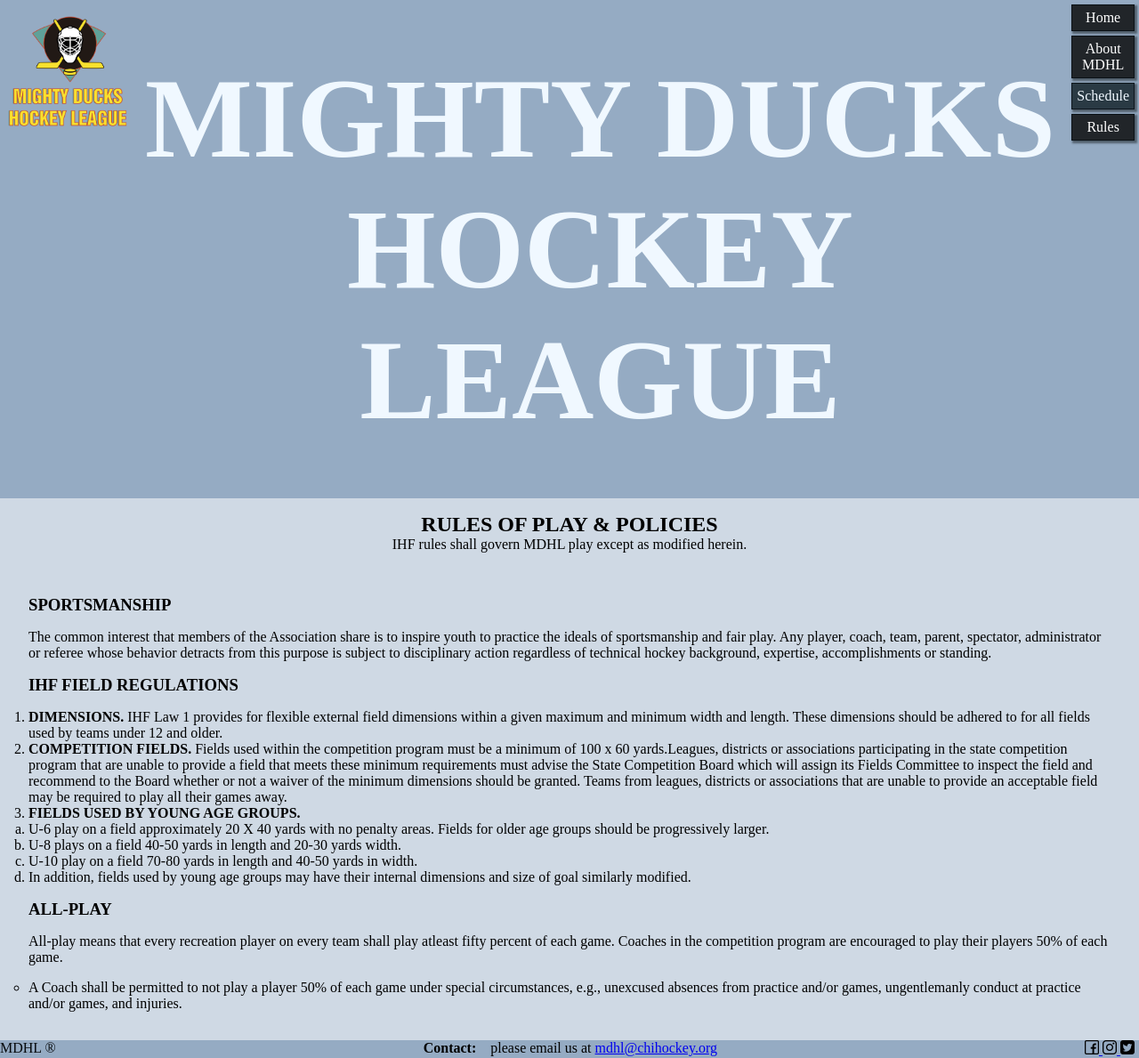
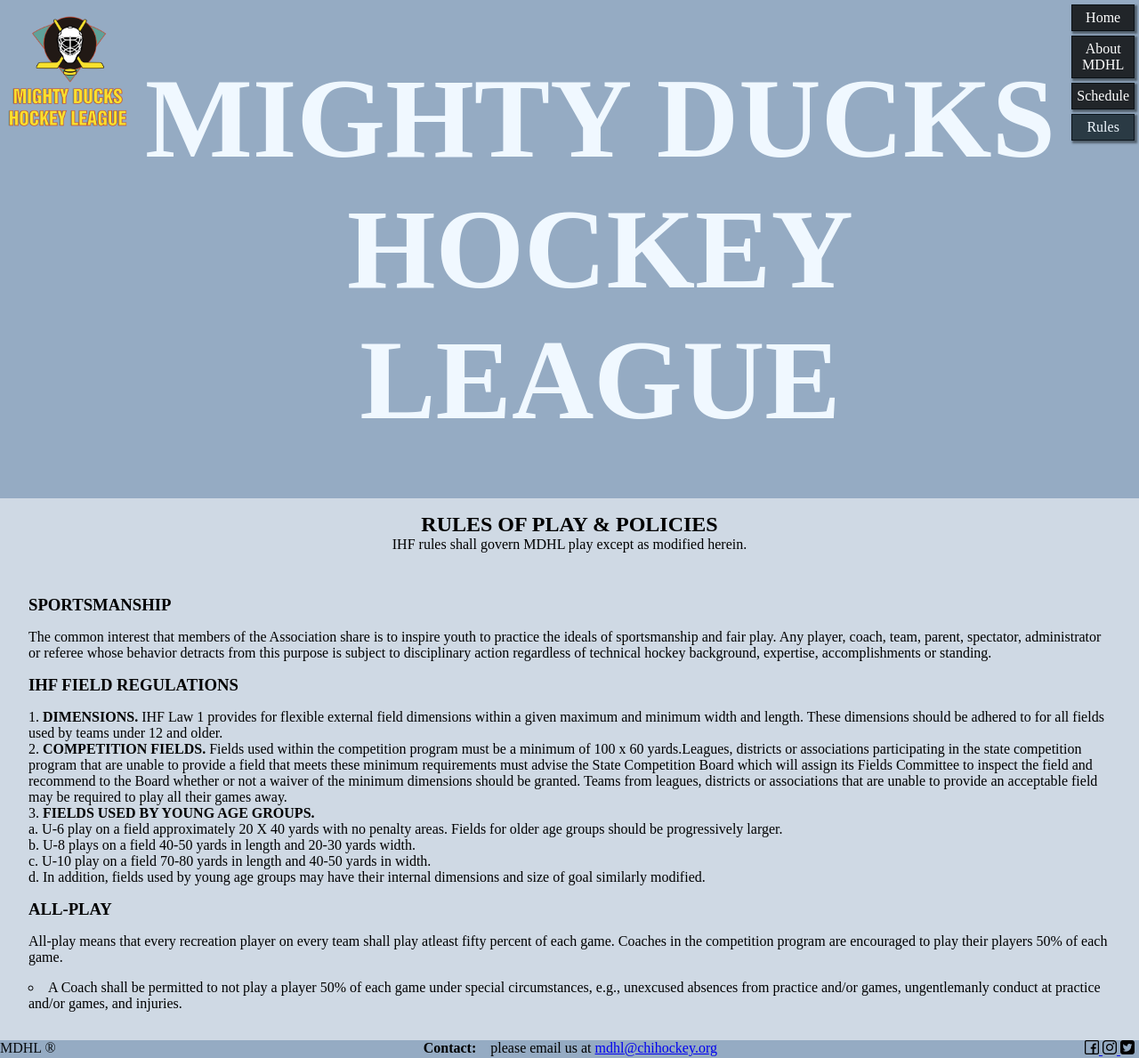
Before and after one commit to fabrigiu/MDHL_GIUDICI, a plain HTML site: page pages/rules.html in a window 1280 px wide. Shown: the whole page at 89% size. Drawn offline with Linux system fonts and the light colour scheme.

Commit message:
finished

```diff
--- a/assets/styles/style.css
+++ b/assets/styles/style.css
@@ -116,10 +116,12 @@ td {
 }
 ol{
   gap: .5rem;
+  list-style-position: inside;
 }
 #seco{
   list-style-type: lower-latin;
 }
 ul{
+  list-style-position: inside;
   list-style-type: circle;
 }
--- a/pages/rules.html
+++ b/pages/rules.html
@@ -18,8 +18,8 @@
       <a href="../index.html">Home</a>
       <a href="./about.html">About MDHL</a>
       <!-- <a href="./contact.html">Contact</a> -->
-      <a href="#">Schedule</a>
-      <a href="./rules.html">Rules</a>
+      <a href="./schedule.html">Schedule</a>
+      <a href="#">Rules</a>
     </nav>
   </header>
   <main>
```
